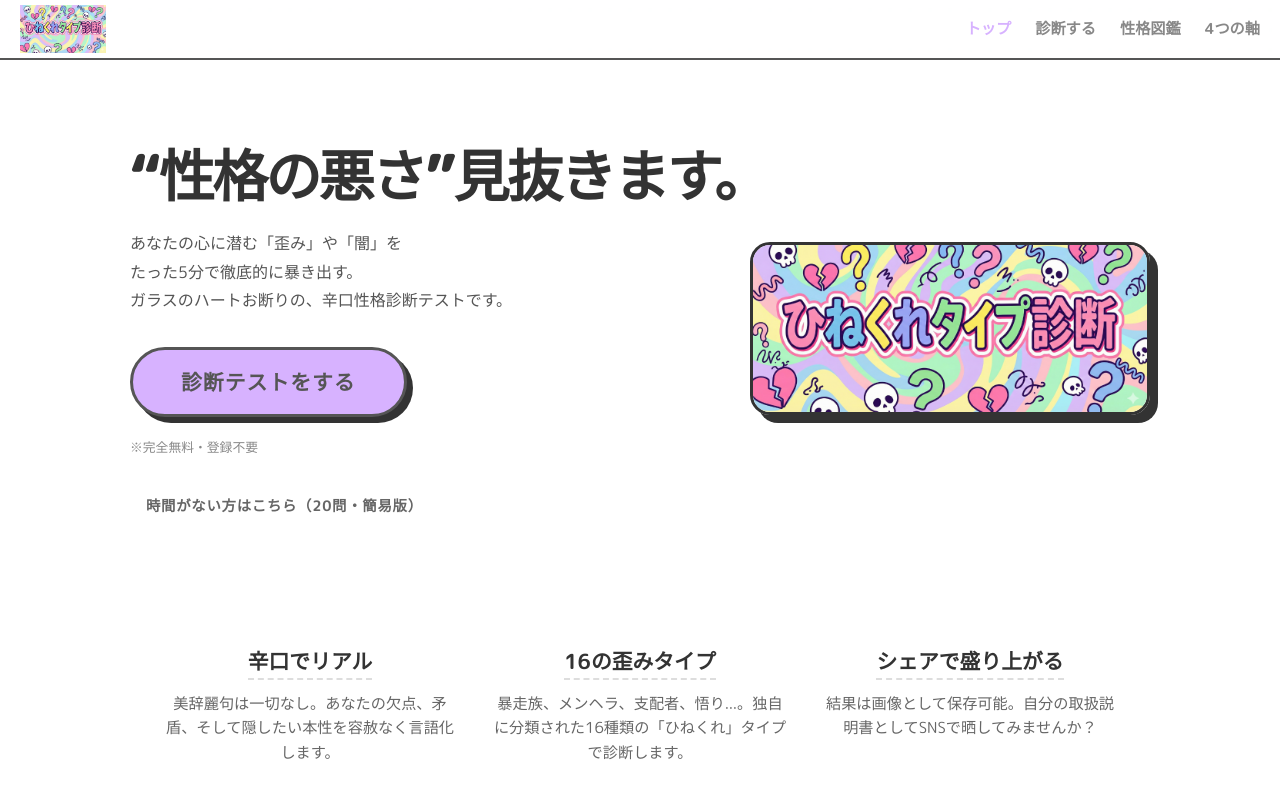
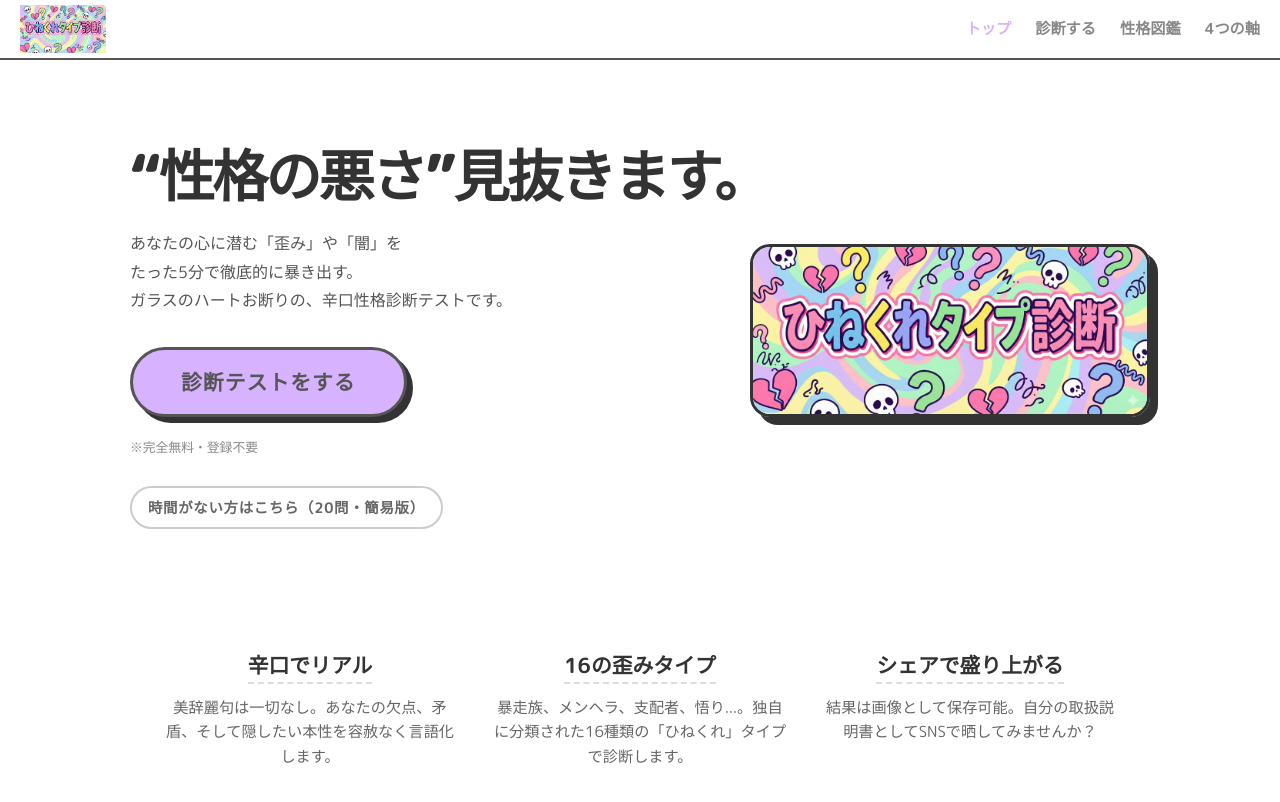
Before and after one commit to so0727/hinekure-diagnosis, a React (Vite) app: page /#/ in a window 1280 px wide. Shown: the top 802 px of the page. Built offline with nearby package versions, Linux system fonts and the light colour scheme.

Commit message:
UI: Improve Simple Diagnosis button style (Ghost button style)

```diff
--- a/src/components/Button.module.css
+++ b/src/components/Button.module.css
@@ -24,24 +24,24 @@
 }
 
 .text {
-    background: none;
-    border: none;
+    background: transparent;
+    border: 2px solid #ccc;
     box-shadow: none;
-    padding: 0;
+    padding: 10px 20px;
     color: #666;
     text-decoration: none;
-    /* Changed to none */
     font-size: 0.9rem;
     height: auto;
+    border-radius: 999px;
+    margin-top: 10px;
 }
 
 .text:hover {
     color: #333;
-    transform: none;
-    box-shadow: none;
-    background: none;
-    text-decoration: underline;
-    /* Add underline on hover only */
+    border-color: #999;
+    transform: translateY(-2px);
+    background: rgba(0, 0, 0, 0.05);
+    text-decoration: none;
 }
 
 /* Variants */
```
